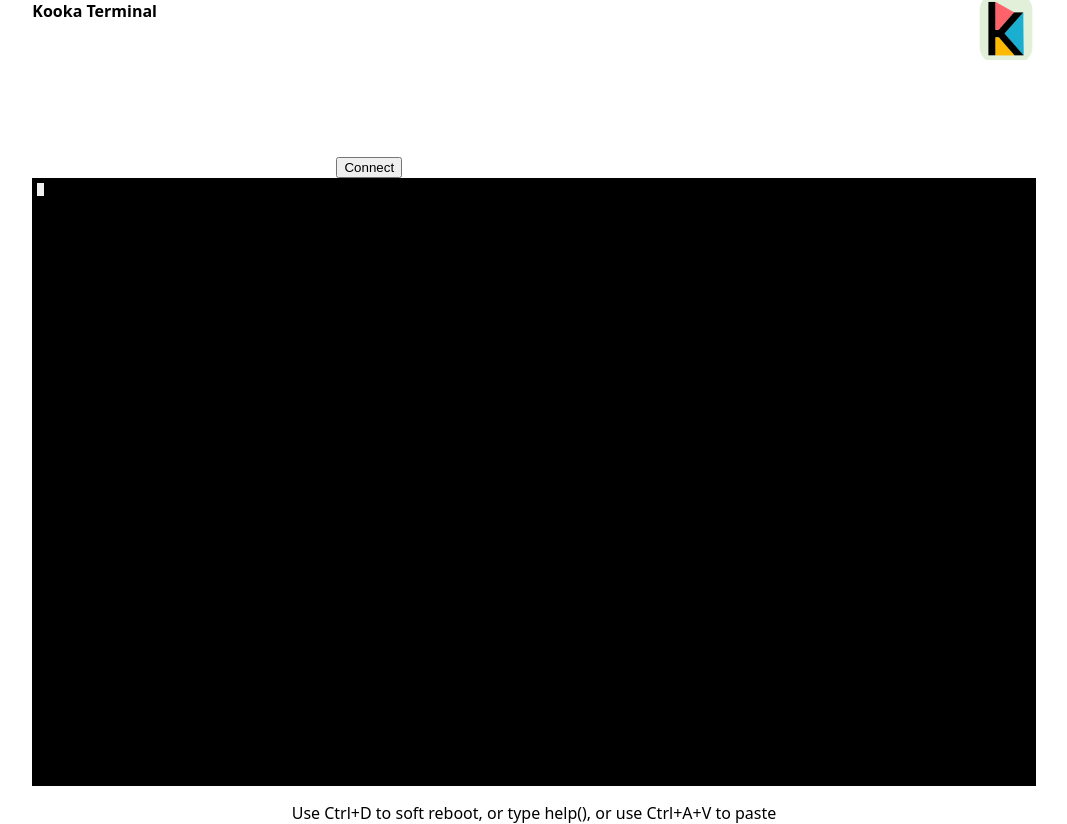
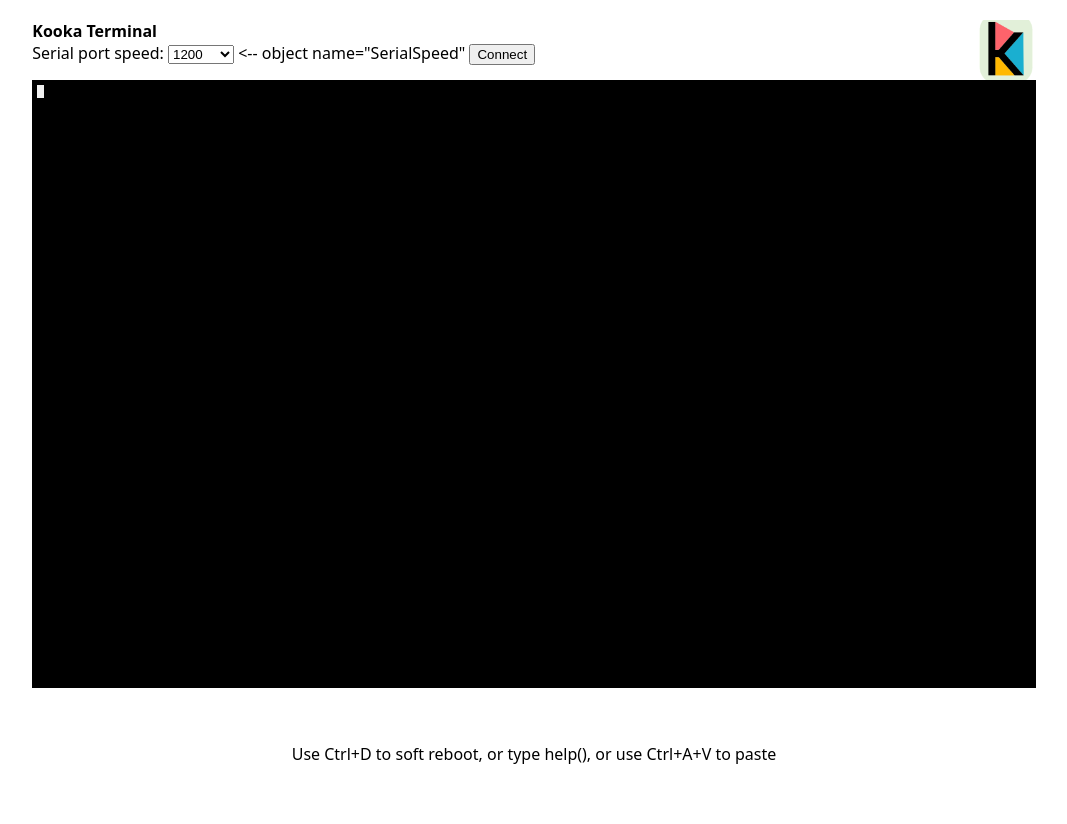
Before and after one commit to TDStrasser/tdstrasser.github.io, a plain HTML site: page index.html in a window 1280 px wide. Shown: the whole page, without its empty margins (106-1173 px from the left). After the commit the page ends 800 px from the top, so only its background shows below. Drawn offline with Linux system fonts and the light colour scheme.

Commit message:
Update index.html

```diff
--- a/index.html
+++ b/index.html
@@ -28,7 +28,7 @@
 <img src="/icon-192x192.png" width=60 height=60 align="RIGHT"/>
 <b>Kooka Terminal</b>
 <br>
-<!--
+
 Serial port speed:
 
 <select name="speed" id="SerialSpeed">
@@ -41,8 +41,8 @@ Serial port speed:
   <option value="57600">57600</option>
   <option value="115200">115200</option>
 </select>
--->
-<object name="SerialSpeed" <param name="speed" value="115200"></object>
+
+<-- object name="SerialSpeed" <param name="speed" value="115200"></object-->
 <button id="SerialConnectButton" type="button" disabled>Connect</button>
 
 <div id="term">
```
